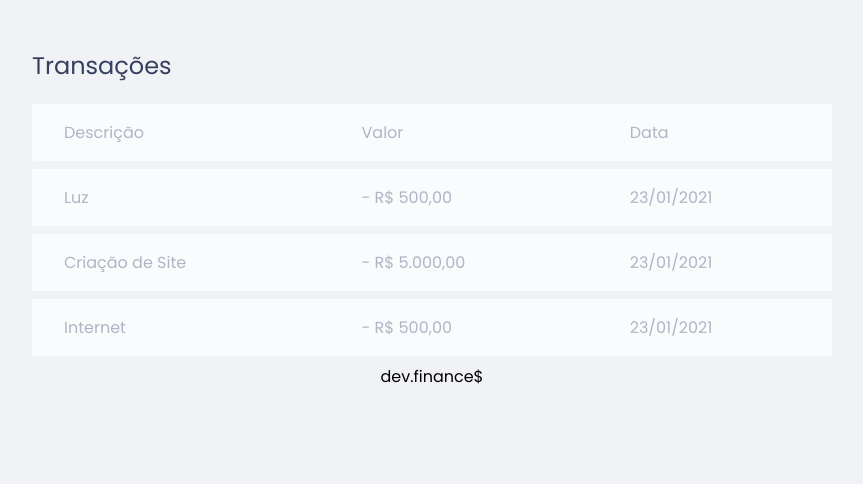
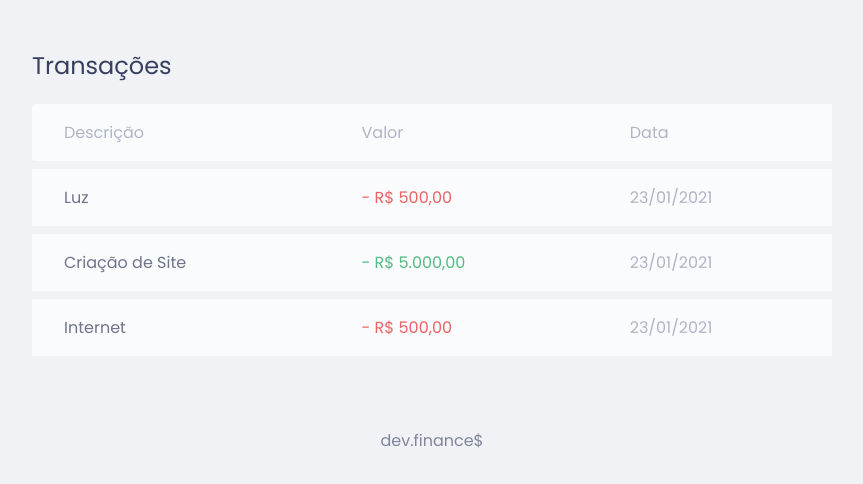
Before and after one commit to nlmatt07/Maratona-Discover, a plain HTML site: page index.html in a window 1280 px wide. Shown: the part 638-1122 px from the top of the page, without its empty margins (208-1071 px from the left). Before the commit the page ends 1027 px from the top, so only its background shows below. Drawn offline with Linux system fonts and the light colour scheme.

Commit message:
Aula 1 Pronta

```diff
--- a/index.html
+++ b/index.html
@@ -30,7 +30,7 @@
         <p>R$ 2.000,00</p>
       </div>
 
-      <div class="card total">
+      <div class="card total class="description"">
         <h3>Total</h3>
         <p>R$ 3.000,00</p>
       </div>
@@ -49,21 +49,21 @@
         </thead>
         <tbody>
           <tr>
-            <td>Luz</td>
-            <td>- R$ 500,00</td>
-            <td>23/01/2021</td>
+            <td class="description">Luz</td>
+            <td class="expense">- R$ 500,00</td>
+            <td class="date">23/01/2021</td>
           </tr>
 
           <tr>
-            <td>Criação de Site</td>
-            <td>- R$ 5.000,00</td>
-            <td>23/01/2021</td>
+            <td class="description">Criação de Site</td>
+            <td class="income">- R$ 5.000,00</td>
+            <td class="date">23/01/2021</td>
           </tr>
 
           <tr>
-            <td>Internet</td>
-            <td>- R$ 500,00</td>
-            <td>23/01/2021</td>
+            <td class="description">Internet</td>
+            <td class="expense">- R$ 500,00</td>
+            <td class="date">23/01/2021</td>
           </tr>
         </tbody>
       </table>
--- a/style.css
+++ b/style.css
@@ -111,9 +111,22 @@ table tbody td {
   padding: 1rem 2rem;
 }
 
+td.description {
+  color: var(--dark-blue)
+}
 
+td.income {
+  color: #12a454;
+}
+
+td.expense {
+  color: #e92929;
+}
 
 
 footer {
   text-align: center;
+  padding: 4rem 0  2rem;
+  color: var(--dark-blue);
+  opacity: 0.6;
 }
```
